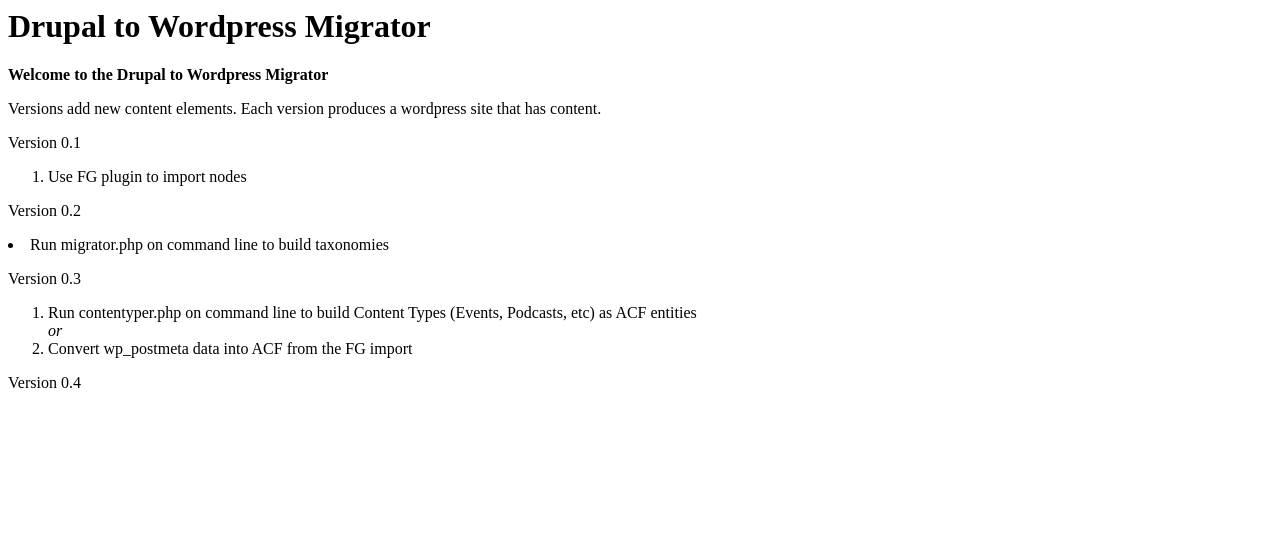
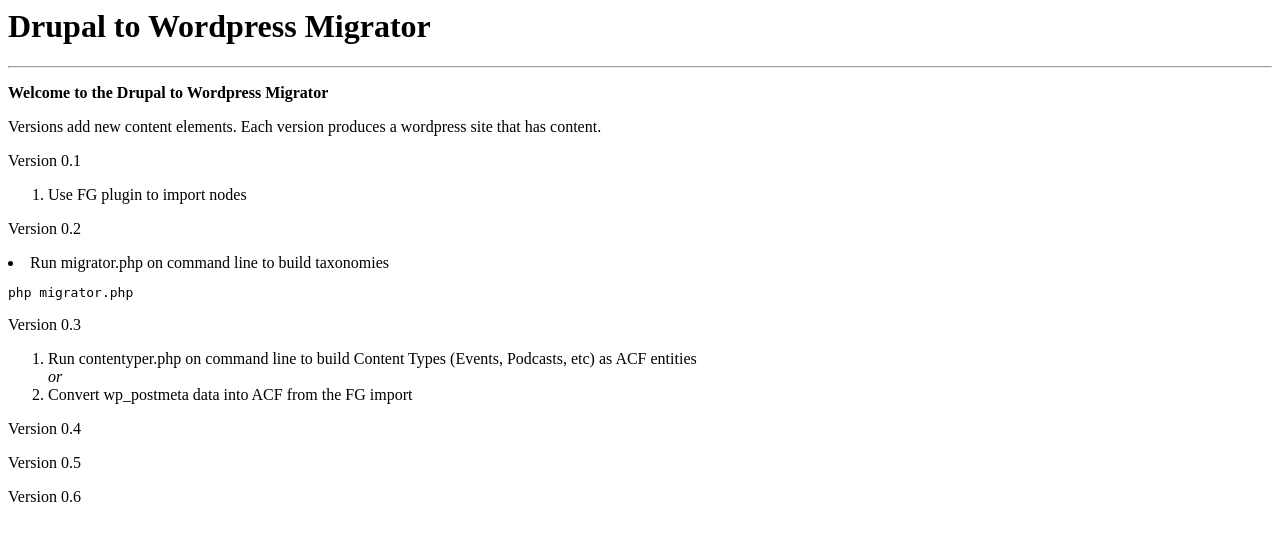
Before and after one commit to nicholasalexander-knect365/drupal-wordpress-migrator, a PHP site: page / in a window 1280 px wide. Shown: the top 541 px of the page. Run offline with PHP 8.4, Linux system fonts and the light colour scheme.

Commit message:
version map in index

```diff
--- a/index.php
+++ b/index.php
@@ -6,6 +6,7 @@
 ?>
 <html>
 <h1>Drupal to Wordpress Migrator</h1>
+<hr>
 <p><strong>Welcome to the Drupal to Wordpress Migrator</strong></p>
 
 <p>Versions add new content elements.  Each version produces a wordpress site that has content.</p>
@@ -16,6 +17,7 @@
 
 <p>Version 0.2</p>
 <li>Run migrator.php on command line to build taxonomies </li>
+<pre>php migrator.php</pre>
 <ol>
 </ol>
 
@@ -25,4 +27,7 @@
 <i>or</i>
 <li>Convert wp_postmeta data into ACF from the FG import</li>
 </ol>
+
 <p>Version 0.4</p>
+<p>Version 0.5</p>
+<p>Version 0.6</p>
```
